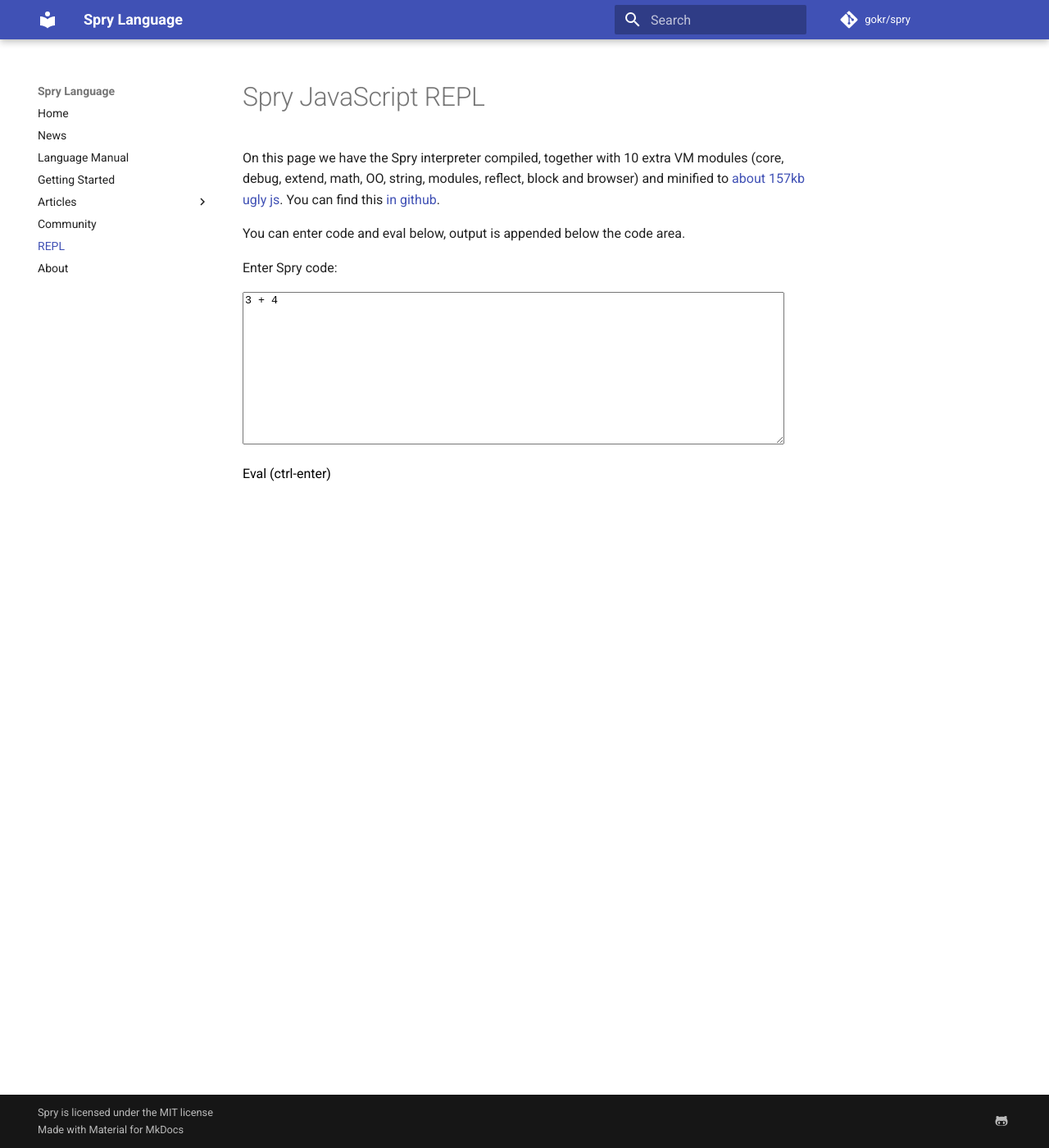
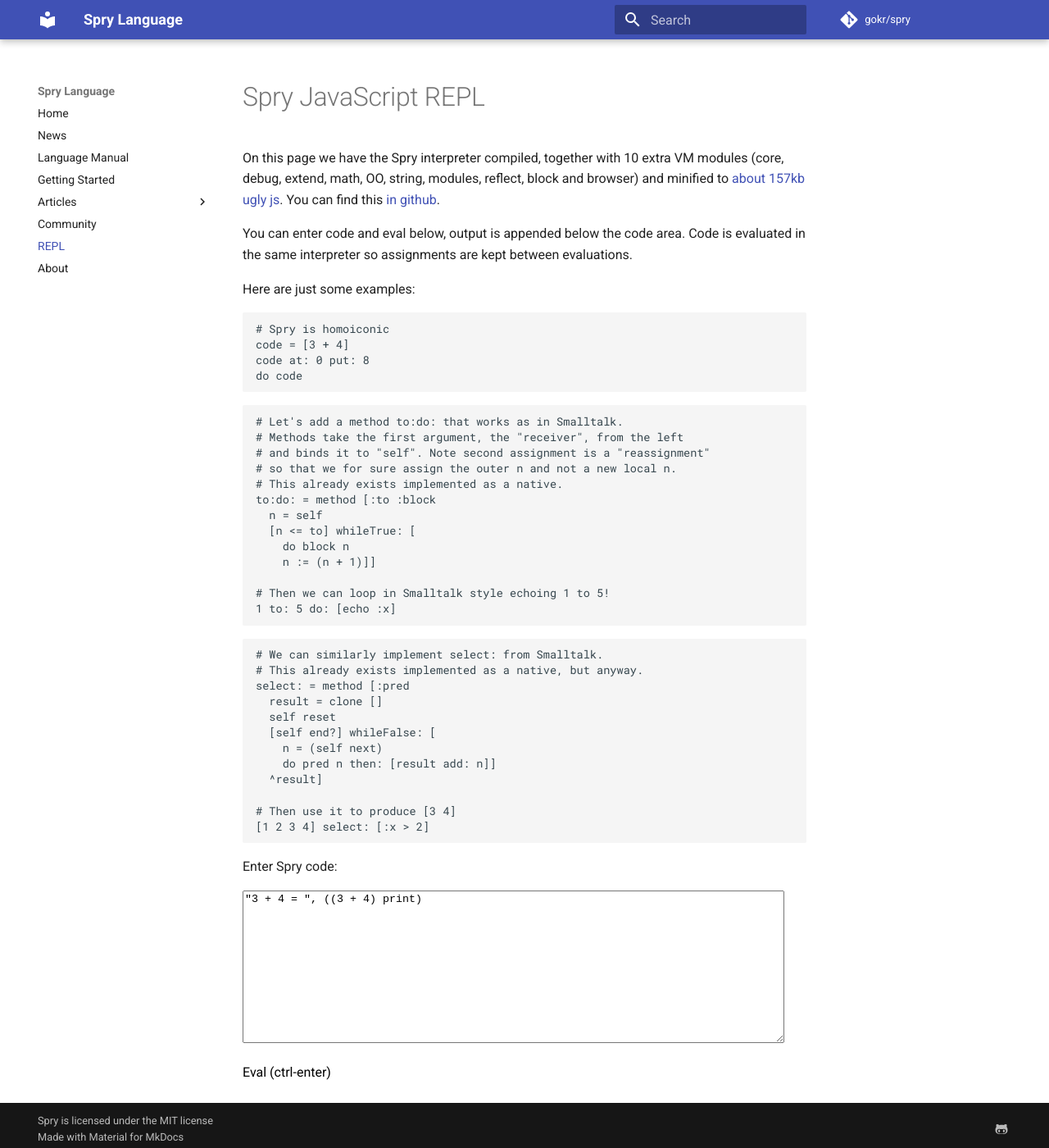
Before and after one commit to gokr/sprylang.se, an MkDocs documentation site: the page built from docs/repl.md, in a window 1280 px wide and 1400 px high. Shown: the whole window at 82% size. Built offline with MkDocs 1.6.1 and Material for MkDocs 9.7.7, drawn with Linux system fonts in a browser that asks for light colours; comment, search, counter and statistics services are not loaded; old or Windows-style settings are respelled for this version of MkDocs.

Commit message:
Added sample code to REPL page and rewrote index page

````diff
--- a/docs/repl.md
+++ b/docs/repl.md
@@ -1,7 +1,47 @@
 # Spry JavaScript REPL
 On this page we have the Spry interpreter compiled, together with 10 extra VM modules (core, debug, extend, math, OO, string, modules, reflect, block and browser) and minified to [about 157kb ugly js](repl/spry.js). You can find this [in github](https://github.com/gokr/spry/tree/master/samples/browser/).
 
-You can enter code and eval below, output is appended below the code area.
+You can enter code and eval below, output is appended below the code area. Code is evaluated in the same interpreter so assignments are kept between evaluations.
+
+Here are just some examples:
+
+```self
+# Spry is homoiconic
+code = [3 + 4]
+code at: 0 put: 8
+do code
+```
+
+```self
+# Let's add a method to:do: that works as in Smalltalk.
+# Methods take the first argument, the "receiver", from the left
+# and binds it to "self". Note second assignment is a "reassignment"
+# so that we for sure assign the outer n and not a new local n.
+# This already exists implemented as a native.
+to:do: = method [:to :block
+  n = self
+  [n <= to] whileTrue: [
+    do block n
+    n := (n + 1)]]
+
+# Then we can loop in Smalltalk style echoing 1 to 5!
+1 to: 5 do: [echo :x]
+```
+
+```self
+# We can similarly implement select: from Smalltalk.
+# This already exists implemented as a native, but anyway.
+select: = method [:pred
+  result = clone []
+  self reset
+  [self end?] whileFalse: [
+    n = (self next)
+    do pred n then: [result add: n]]
+  ^result]
+
+# Then use it to produce [3 4]
+[1 2 3 4] select: [:x > 2]
+```
 
 <div style="text-align:left;margin:0px 0px">
 
@@ -20,7 +60,7 @@
 })
 </script>
 <p>Enter Spry code:</p>
-<p><textarea cols="80" rows="12" id='code'>3 + 4</textarea></p>
+<p><textarea cols="80" rows="12" id='code'>"3 + 4 = ", ((3 + 4) print)</textarea></p>
 <p><button onclick="evalInSpry(document.getElementById('code').value)">Eval (ctrl-enter)</button></p>
 <p id='output'></p>
 </div>
````
Also changed, not shown: docs/index.md (+3 -7 lines), docs/taste.md (+2 -26 lines).
